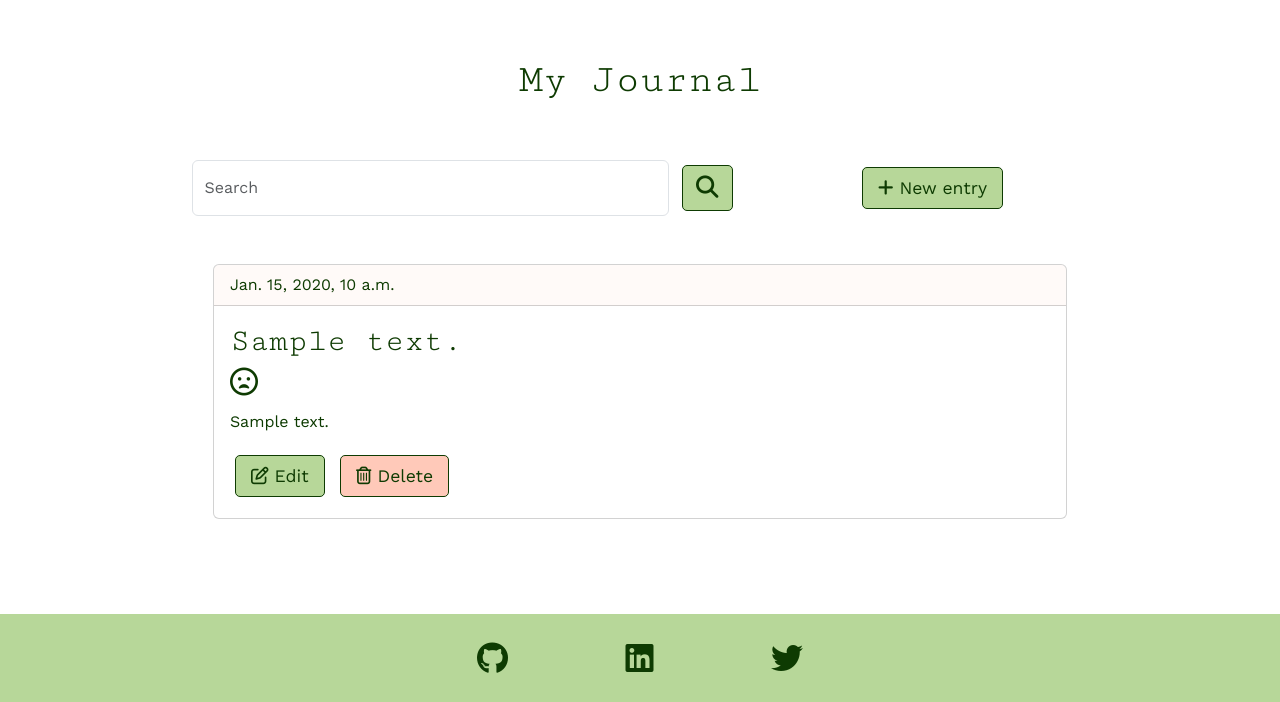
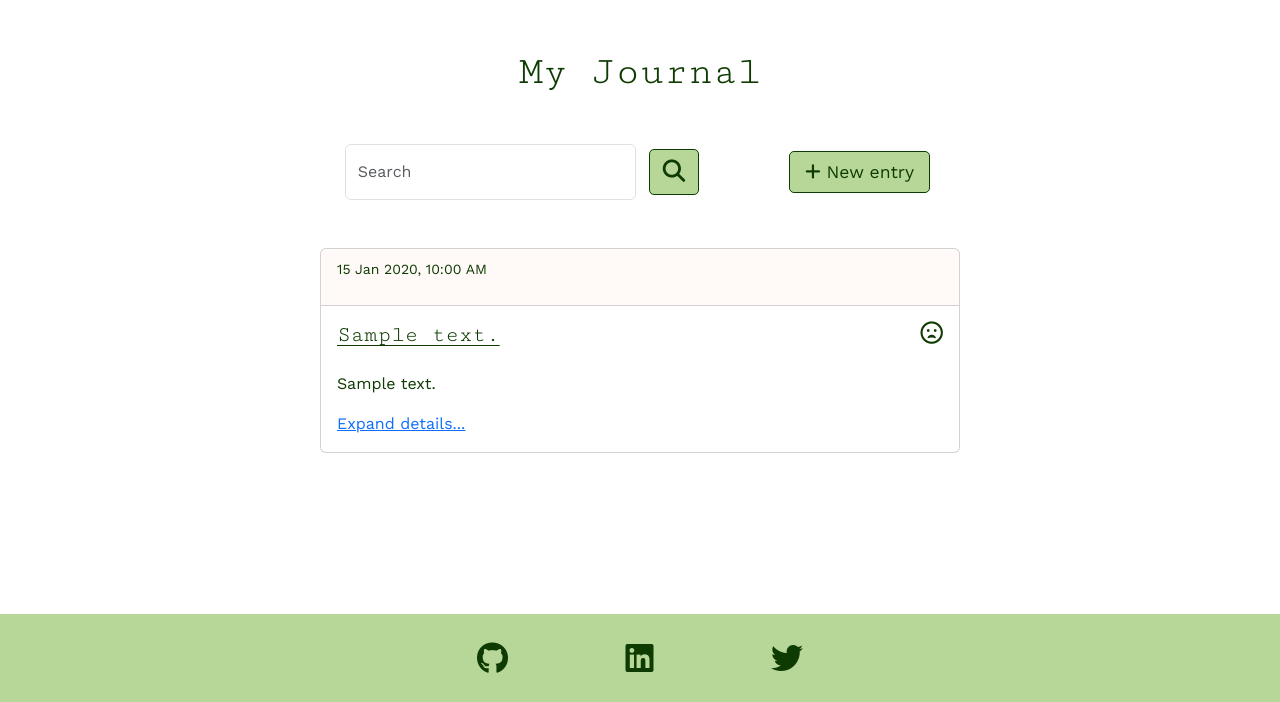
Before and after one commit to niekados/Journey, a Django app: template journal/templates/journal/journal.html in a window 1280 px wide. Shown: the part 98-800 px from the top of the page. Run offline with Django 3.2, Linux system fonts and the light colour scheme; the template is opened without the code that fills it: most values are stand-ins (such as "Sample title", 1, 10 or a date in 2020); some libraries are stand-ins or nearby versions.

Commit message:
Style cards on journal, detail and stories pages

```diff
--- a/journal/templates/journal/journal.html
+++ b/journal/templates/journal/journal.html
@@ -6,14 +6,15 @@ Journal
 
 {% block content %}
 <!-- Header -->
-<h1 class="text-center p-2 m-5">My Journal</h1>
+<h1 class="text-center m-5">My Journal</h1>
 
 
-<div class="container w-75 d-flex flex-wrap m-auto">
+<div class="container container-width d-flex flex-wrap space-between m-auto mb-5">
     <!-- Search box -->
-        <div class="col-sm-12 col-md-7 d-flex m-auto justify-content-center">
+    <div class="col-sm-12 col-md-7 d-flex m-auto justify-content-start">
         <form class="d-flex w-100" role="search" method="GET" action="{% url 'journal' %}">
-                <input class="form-control me-2" name="journal_query" type="search" placeholder="Search" aria-label="Search">
+            <input class="form-control me-2" name="journal_query" type="search" placeholder="Search"
+                aria-label="Search">
             <button class="my-button green-button bold-button" type="submit">
                 <i class="fa-solid fa-magnifying-glass"></i>
             </button>
@@ -21,33 +22,35 @@ Journal
     </div>
 
     <!-- Add new journal entry button -->
-        <div class="col-sm-12 m-auto col-md-4 d-flex justify-content-center">
+    <div class="col-sm-12 m-auto col-md-4 d-flex justify-content-end">
         <a href="{% url 'add_journal_entry' %}" class="my-button green-button" title="Create new entry">
             <i class="fa-solid fa-plus"></i> New entry</a>
     </div>
 </div>
 </div>
 <!-- Journal entry list -->
-<div class="container">
-    <div class="row d-flex justify-content-center">
+
+
 {% for journal_entry in journal_entries_list %}
-        <div class="col-10 p-5">
-            <a href="{% url 'journal_detail' journal_entry.id %}" class="journal-card"
-                aria-label="click to view {{ journal_entry.day_description }}">
-                <div class="card">
-                    <div class="card-header red-header container">
-                        <div class="row">
-                            <div class="col-10">{{ journal_entry.created_on }}</div>
-                            <div class="col-2">
+
+
+    <div class="card journal-card position-relative container-width m-auto mb-5">
+        <div class="card-header red-header d-flex flex-row justify-content-between">
+            <p> <small>{{ journal_entry.created_on|date:"d M Y, g:i A" }} </small></p>
+            <p>
                 {% if journal_entry.is_public %}
                 <small>published</small>
                 {% endif %}
-                            </div>
-                        </div>
+            </p>
         </div>
         <div class="card-body">
-                        <h2 class="card-title">{{ journal_entry.day_description }}</h2>
-                        <h3>
+
+            <h2>
+                <div class="d-flex flex-row justify-content-between mb-4">
+                    <span>
+                        {{ journal_entry.day_description }}
+                    </span>
+                    <span>
                         {% if journal_entry.mood == 'happy' %}
                         <i class="fa-regular fa-face-smile-beam"></i>
                         {% elif journal_entry.mood == 'normal' %}
@@ -55,17 +58,24 @@ Journal
                         {% else %}
                         <i class="fa-regular fa-face-frown-open"></i>
                         {% endif %}
-                        </h3>
+                    </span>
+                </div>
+            </h2>
             <p class="card-text mb-3">{{ journal_entry.content }}</p>
+            <!-- <div class="text-center mb-2">
                 <a href="{% url 'edit_journal_entry' journal_entry.id %}" class="my-button green-button"><i
                         class="fa-regular fa-pen-to-square"></i> Edit</a>
                 <a href="{% url 'delete_journal_entry' journal_entry.id %}" class="my-button red-button"><i
                         class="fa-regular fa-trash-can"></i> Delete</a>
+
+            </div> -->
+            <a href="{% url 'journal_detail' journal_entry.id %}" class="stretched-link"
+            aria-label="click to view {{ journal_entry.day_description }}">Expand details...</a>
         </div>
     </div>
-            </a>
-        </div>
+
+
 {% endfor %}
-    </div>
-</div>
+
+
 {% endblock %}
--- a/journey/settings.py
+++ b/journey/settings.py
@@ -27,7 +27,7 @@ BASE_DIR = Path(__file__).resolve().parent.parent
 SECRET_KEY = os.environ.get("SECRET_KEY")
 
 # SECURITY WARNING: don't run with debug turned on in production!
-DEBUG = False
+DEBUG = True
 
 ALLOWED_HOSTS = [
     '8000-niekados-journey-cut0r3c17ll.ws.codeinstitute-ide.net',
--- a/static/css/style.css
+++ b/static/css/style.css
@@ -83,6 +83,11 @@ a.nav-link {
     width: 100%;
 }
 
+/* container */
+.container-width {
+    width: 97%;
+}
+
 /* buttons */
 .my-button {
     display: inline-block;
@@ -136,6 +141,14 @@ a.nav-link {
 .journal-card {
     text-decoration: none;
     color: var(--moss-green);
+}
+
+.card h2,h3 {
+    font-size: 1.4rem;
+    text-decoration: underline;
+    text-decoration-thickness: 0.5px;
+    text-decoration-color: var(--moss-green);
+    text-underline-offset: 4px;
 }
 
 /* footer */
```
Also changed, not shown: journal/templates/journal/journal_detail.html (+30 -12 lines), stories/templates/stories/stories.html (+8 -8 lines), 1 other file. Lines whose indentation alone changed are shown as unchanged.
